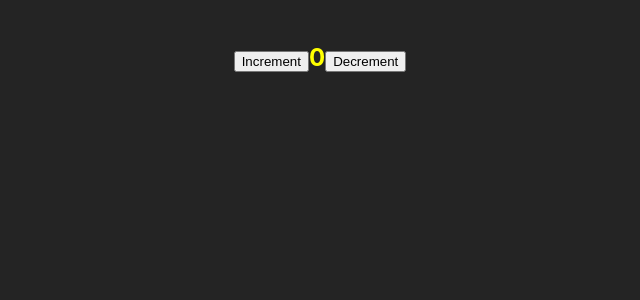
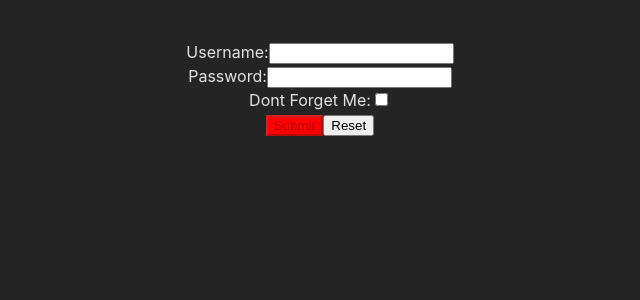
Before and after one commit to mrdnr/React-Exercise, a React (Vite) app: page / in a window 1280 px wide. Shown: the top 300 px of the page, without its empty margins (320-960 px from the left). Built offline with nearby package versions, Linux system fonts and the light colour scheme.

Commit message:
Styling Components 3

```diff
--- a/src/App.jsx
+++ b/src/App.jsx
@@ -1,5 +1,5 @@
 import "./App.css";
-import Counter from "./components/Counter";
+import Login from "./components/Login";
 
 
 
@@ -7,8 +7,8 @@ import Counter from "./components/Counter";
 const App = () => {
 
   return (
-    <div>
-      <Counter/>
+    <div id="app">
+      <Login/>
     </div>
   );
 };
--- a/src/components/Counter.jsx
+++ /dev/null
@@ -1,24 +0,0 @@
-import { useState } from 'react';
-
-const Counter = () => {
-  const [count, setCount] = useState(0);
-
-  const increment = () => setCount(count + 1);
-  const decrement = () => setCount(count - 1);
-
-  const counterStyle = {
-    fontSize: '24px',
-    fontWeight: 'bold',
-    color: count === 0 ? 'yellow': count > 0 ? 'green' : 'red',
-  };
-
-  return (
-    <div>
-      <button onClick={increment}>Increment</button>
-      <span style={counterStyle}>{count}</span>
-      <button onClick={decrement}>Decrement</button>
-    </div>
-  );
-};
-
-export default Counter;
--- /dev/null
+++ b/src/components/Login.jsx
@@ -0,0 +1,82 @@
+import { useState } from "react";
+
+function Login() {
+  const [data, setData] = useState({
+    username: "",
+    password: "",
+    remember: "",
+  });
+
+  const buttonStyle = {
+    backgroundColor: data.password.length < 8 ? 'red' : 'green',
+  };
+
+  function handleSubmit(e) {
+    e.preventDefault();
+    const formData = new FormData(e.target);
+    console.log(formData.get('username'));
+    setData({
+      username: "",
+      password: "",
+      remember: "",
+    });
+  }
+
+  function handleReset() {
+    setData({
+      username: "",
+      password: "",
+      remember: "",
+    });
+  }
+
+  function handleChange(e) {
+    const { name, value, type, checked } = e.target;
+    setData({
+      ...data,
+      [name]: type === "checkbox" ? checked : value,
+    });
+  }
+
+  return (
+    <form onSubmit={handleSubmit}>
+      <div>
+        <label htmlFor="username">Username:</label>
+        <input
+          type="text"
+          name="username"
+          value={data.username}
+          onChange={handleChange}
+        />
+      </div>
+      <div>
+        <label htmlFor="password">Password:</label>
+        <input
+          type="password"
+          name="password"
+          value={data.password}
+          onChange={handleChange}
+        />
+      </div>
+      <div>
+        <label htmlFor="remember">Dont Forget Me:</label>
+        <input
+          type="checkbox"
+          name="remember"
+          checked={data.remember}
+          onChange={handleChange}
+        />
+      </div>
+      <button
+        disabled={data.username === "" || data.password === ""}
+        type="submit"
+        style={buttonStyle}
+      >
+        Submit
+      </button>
+      <button onClick={handleReset}>Reset</button>
+    </form>
+  );
+}
+
+export default Login;
```
